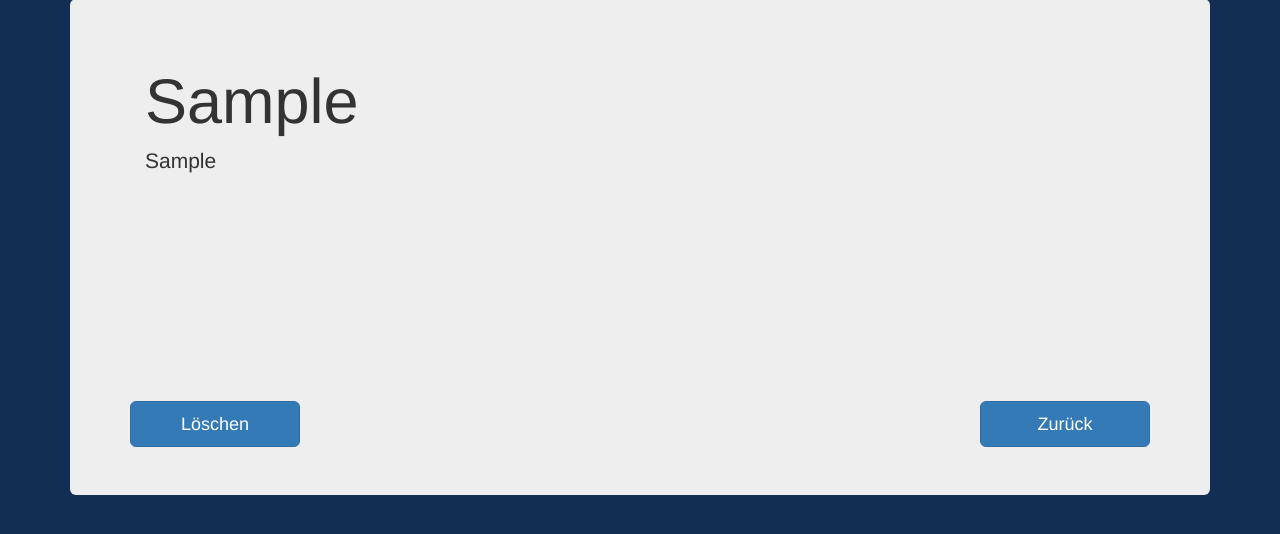
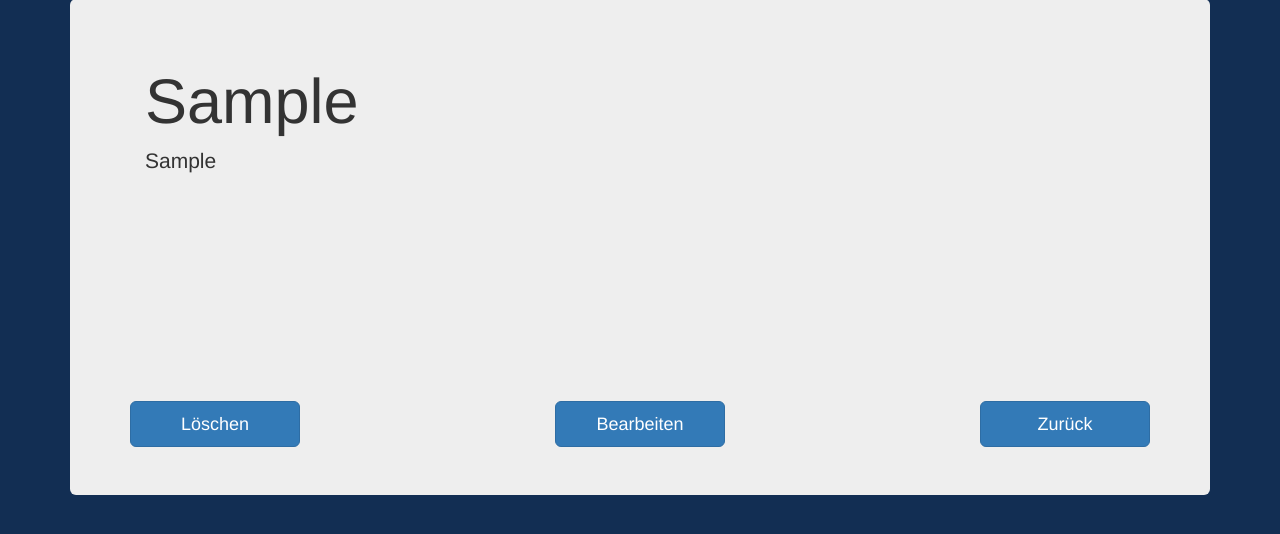
Before and after one commit to DummyDivision/Tsune, a Django app: page /cardbox/cards/1/detail/1/ in a window 1280 px wide. Shown: the part 73-607 px from the top of the page. Run offline with Django 3.2, Linux system fonts and the light colour scheme; tables that the repository leaves empty hold one stand-in row (values such as "Sample post"); parts of the project's set-up code (start-up, migrations or seed data) failed here and were passed over; some libraries are stand-ins or nearby versions.

Commit message:
Add edit button to card detail template

```diff
--- a/cardbox/templates/cardbox/card/card_detail.html
+++ b/cardbox/templates/cardbox/card/card_detail.html
@@ -5,7 +5,7 @@
     <div class="row">
         <div class="col-md-12">
             <div class="jumbotron learning">
-                <div class="container">
+                <div class="container wordwrap">
                     <h1 id="question">{{ object.front }}</h1>
 
                     <p id="answer" style="height: 240px;">{{ object.back }}</p>
@@ -14,7 +14,10 @@
                         <a class="btn btn-primary btn-lg col-md-2"
                            onclick="show_delete_popup('{% url 'card:card_delete' object.deck.ID object.ID %}')"
                            style="text-align:center">L&ouml;schen</a>
-                        <a class="btn btn-primary btn-lg col-md-offset-8 col-md-2"
+                        <a class="btn btn-primary btn-lg col-md-offset-3 col-md-2"
+                            style="text-align:center"
+                            href="{% url 'card:card_edit' object.deck.ID object.ID %}">Bearbeiten</a>
+                        <a class="btn btn-primary btn-lg col-md-offset-3 col-md-2"
                             style="text-align:center"
                             href="{% url 'card:card_list' object.deck.ID %}">Zur&uuml;ck</a>
                     </div>
```
